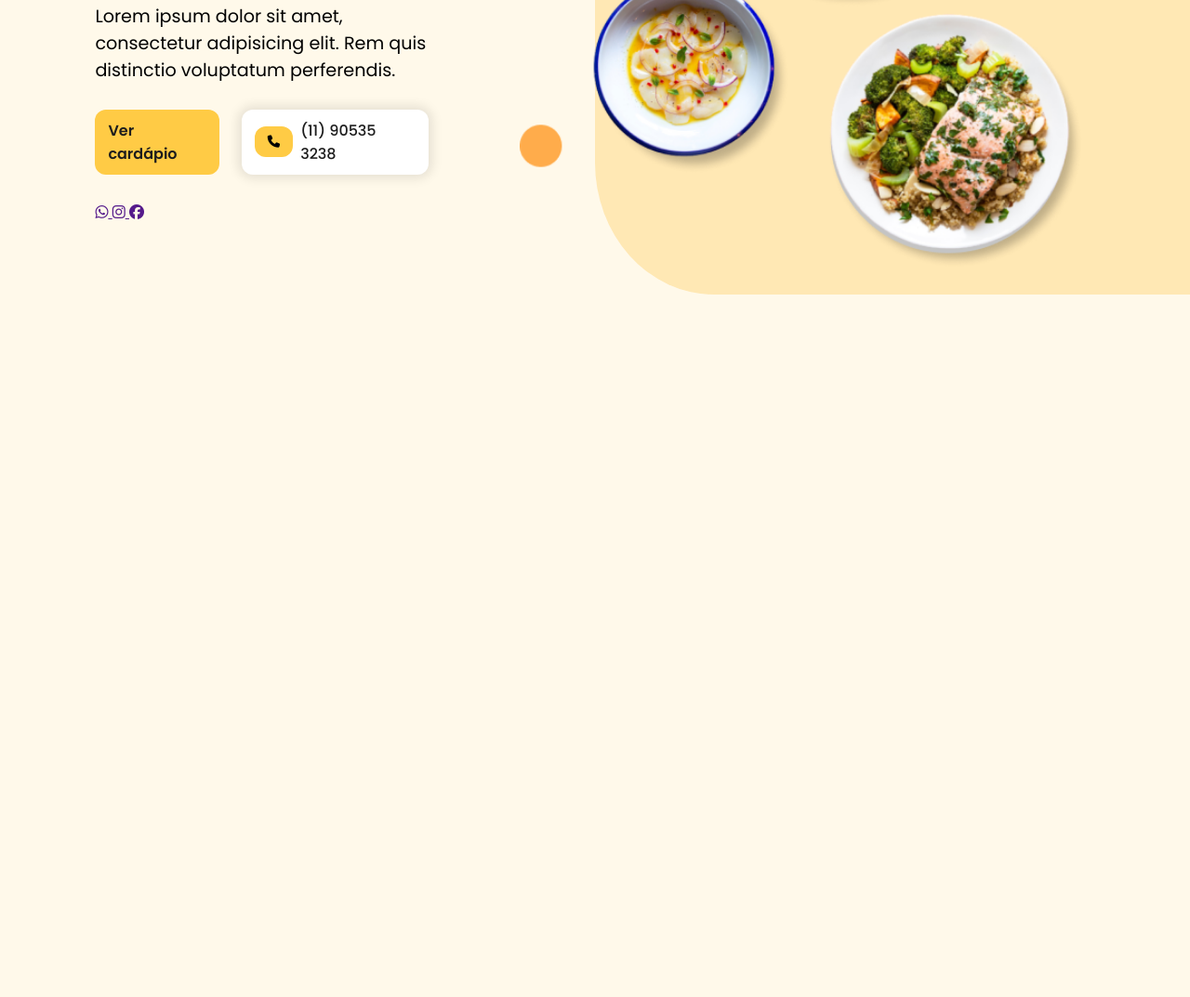
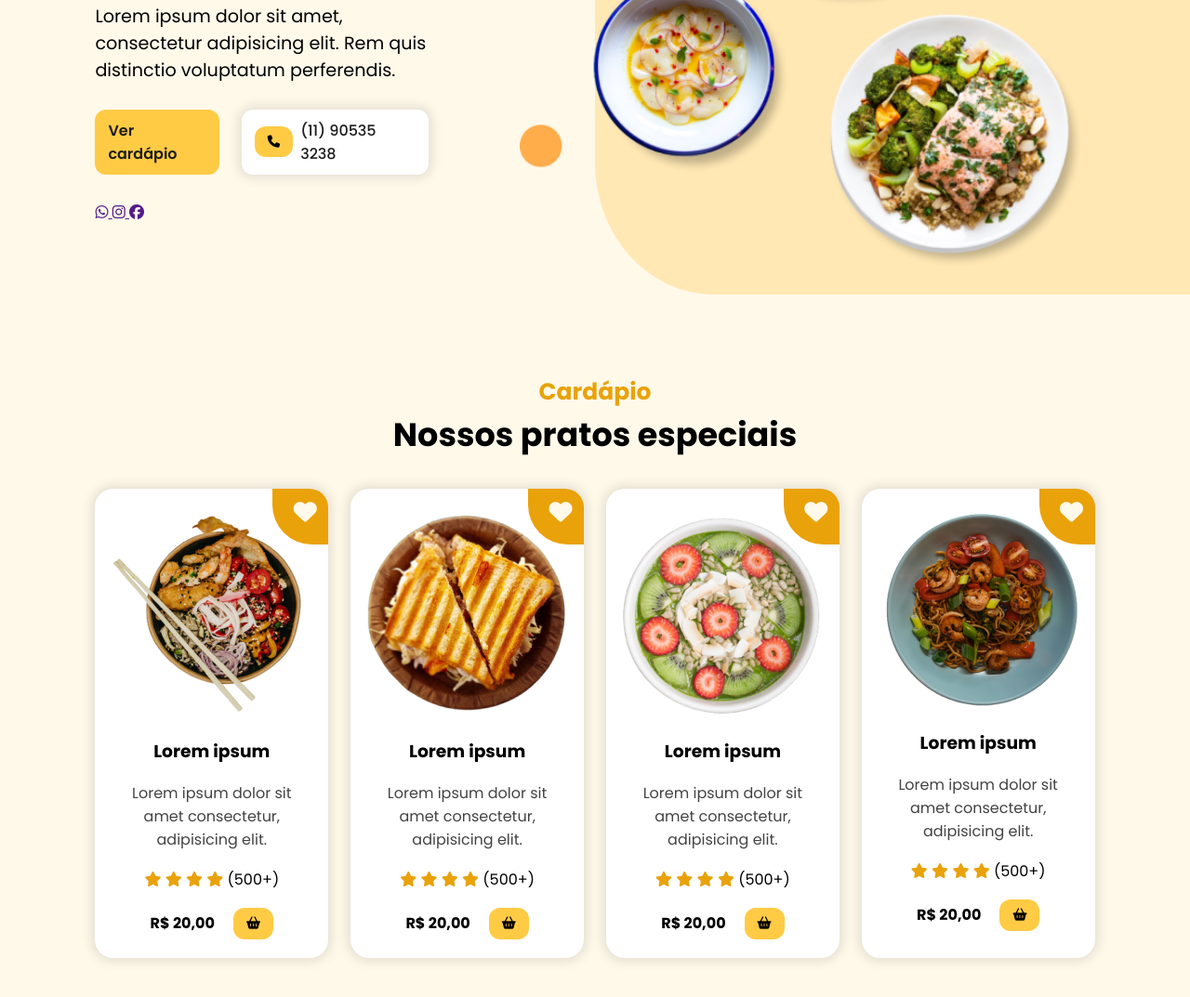
Before and after one commit to Alesilva25/Site-Restaurante, a plain HTML site: page index.html in a window 1280 px wide. Shown: the part 473-1546 px from the top of the page at 93% size. Before the commit the page ends 800 px from the top, so only its background shows below. Drawn offline with nearby package versions, Linux system fonts and the light colour scheme; a script that the page names is missing.

Commit message:
cardápio

```diff
--- a/index.html
+++ b/index.html
@@ -1,4 +1,8 @@
-<!--Parei em 43:04-->
+<!--
+Parei em 57:41
+https://www.youtube.com/watch?v=8V3mw1w6h0U&t=2584s
+-->
+
 <!DOCTYPE html>
 <html lang="pt-br">
 <head>
@@ -8,6 +12,7 @@
     <link rel="stylesheet" href="src/styles/styles.css">
     <link rel="stylesheet" href="src/styles/header.css">
     <link rel="stylesheet" href="src/styles/home.css">
+    <link rel="stylesheet" href="src/styles/menu.css">
 
     <script src="https://cdnjs.cloudflare.com/ajax/libs/jquery/3.7.1/jquery.min.js" integrity="sha512-v2CJ7UaYy4JwqLDIrZUI/4hqeoQieOmAZNXBeQyjo21dadnwR+8ZaIJVT8EE2iyI61OV8e6M8PP2/4hpQINQ/g==" crossorigin="anonymous" referrerpolicy="no-referrer"></script>
     <title>Meu Restaurante</title>
@@ -106,6 +111,135 @@
                 <img src="imagens/hero.png" alt="">
             </div>
         </section>
+
+        <section id="menu">
+            <h2 class="section-title">Cardápio</h2>
+            <h3 class="section-subtitle">Nossos pratos especiais</h3>
+
+            <div id="dishes">
+                <div class="dish">
+                    <div class="dish-heart">
+                        <i class="fa-solid fa-heart"></i>
+                    </div>
+
+                    <img src="imagens/dish.png" class="dish-image" alt="">
+
+                    <h3 class="dish-title">
+                        Lorem ipsum
+                    </h3>
+
+                    <span class="dish-description">
+                        Lorem ipsum dolor sit amet consectetur, adipisicing elit.
+                    </span>
+
+                    <div class="dish-rate">
+                        <i class="fa-solid fa-star"></i>
+                        <i class="fa-solid fa-star"></i>
+                        <i class="fa-solid fa-star"></i>
+                        <i class="fa-solid fa-star"></i>
+                        <span>(500+)</span>
+                    </div>
+
+                    <div class="dish-price">
+                        <h4>R$ 20,00</h4>
+                        <button class="btn-default">
+                            <i class="fa-solid fa-basket-shopping"></i>
+                        </button>
+                    </div>
+                </div>
+
+                <div class="dish">
+                    <div class="dish-heart">
+                        <i class="fa-solid fa-heart"></i>
+                    </div>
+
+                    <img src="imagens/dish2.png" class="dish-image" alt="">
+
+                    <h3 class="dish-title">
+                        Lorem ipsum
+                    </h3>
+
+                    <span class="dish-description">
+                        Lorem ipsum dolor sit amet consectetur, adipisicing elit.
+                    </span>
+
+                    <div class="dish-rate">
+                        <i class="fa-solid fa-star"></i>
+                        <i class="fa-solid fa-star"></i>
+                        <i class="fa-solid fa-star"></i>
+                        <i class="fa-solid fa-star"></i>
+                        <span>(500+)</span>
+                    </div>
+
+                    <div class="dish-price">
+                        <h4>R$ 20,00</h4>
+                        <button class="btn-default">
+                            <i class="fa-solid fa-basket-shopping"></i>
+                        </button>
+                    </div>
+                </div>
+                <div class="dish">
+                    <div class="dish-heart">
+                        <i class="fa-solid fa-heart"></i>
+                    </div>
+
+                    <img src="imagens/dish3.png" class="dish-image" alt="">
+
+                    <h3 class="dish-title">
+                        Lorem ipsum
+                    </h3>
+
+                    <span class="dish-description">
+                        Lorem ipsum dolor sit amet consectetur, adipisicing elit.
+                    </span>
+
+                    <div class="dish-rate">
+                        <i class="fa-solid fa-star"></i>
+                        <i class="fa-solid fa-star"></i>
+                        <i class="fa-solid fa-star"></i>
+                        <i class="fa-solid fa-star"></i>
+                        <span>(500+)</span>
+                    </div>
+
+                    <div class="dish-price">
+                        <h4>R$ 20,00</h4>
+                        <button class="btn-default">
+                            <i class="fa-solid fa-basket-shopping"></i>
+                        </button>
+                    </div>
+                </div>
+                <div class="dish">
+                    <div class="dish-heart">
+                        <i class="fa-solid fa-heart"></i>
+                    </div>
+
+                    <img src="imagens/dish4.png" class="dish-image" alt="">
+
+                    <h3 class="dish-title">
+                        Lorem ipsum
+                    </h3>
+
+                    <span class="dish-description">
+                        Lorem ipsum dolor sit amet consectetur, adipisicing elit.
+                    </span>
+
+                    <div class="dish-rate">
+                        <i class="fa-solid fa-star"></i>
+                        <i class="fa-solid fa-star"></i>
+                        <i class="fa-solid fa-star"></i>
+                        <i class="fa-solid fa-star"></i>
+                        <span>(500+)</span>
+                    </div>
+
+                    <div class="dish-price">
+                        <h4>R$ 20,00</h4>
+                        <button class="btn-default">
+                            <i class="fa-solid fa-basket-shopping"></i>
+                        </button>
+                    </div>
+                </div>
+            </div>
+        </section>
     </main>
 
     <script src="src/javascript/script.js"></script>
--- /dev/null
+++ b/src/styles/menu.css
@@ -0,0 +1,79 @@
+#menu {
+    display: flex;
+    flex-direction: column;
+    align-items: center;
+    justify-content: center;
+    min-height: 100vh;
+}
+
+#dishes {
+    width: 100%;
+    display: flex;
+    justify-content: center;
+    gap: 24px;
+    margin-top: 32px;
+}
+
+.dish {
+    display: flex;
+    flex-direction: column;
+    align-items: center;
+    border-radius: 20px;
+    gap: 18px;
+    width: 25%;
+    padding: 20px;
+    background-color: #ffffff;
+    box-shadow: 0 0 12px 4px rgba(0, 0, 0, 0.1);
+    position: relative;
+    overflow: hidden;
+}
+
+.dish-heart {
+    position: absolute;
+    background-color: #e9a209;
+    display: flex;
+    align-items: center;
+    justify-content: center;
+    font-size: 1.563rem;
+    color: #fff9ea;
+    width: 70px;
+    height: 70px;
+    right: -10px;
+    top: -10px;
+    border-radius: 0 37.5px 0 42.5px;
+}
+
+.dish-description {
+    color: #434343;
+    text-align: center;
+}
+
+.dish-rate i {
+    color: #e9a209;
+}
+
+.dish-price {
+    display: flex;
+    align-items: center;
+    gap: 20px;
+}
+
+@media screen and (max-width: 1170px) {
+    #dishes {
+        flex-wrap: wrap;
+        justify-content: center;
+    }
+
+    .dish {
+        width: calc(50% - 12px);
+}
+}
+
+@media screen and (max-width: 600px) {
+    .dish {
+        width: 100%;
+}
+    #menu .section-subtitle {
+        text-align: center;
+    }
+}
--- a/src/styles/styles.css
+++ b/src/styles/styles.css
@@ -56,3 +56,13 @@ section {
 .social_media_buttons a:hover{
     box-shadow: 0 0 12px 8px rgba(0, 0, 0, 0, 0.1);
 }
+
+
+.section-title {
+    color: #e9a209;
+    font-size: 1.563rem;
+}
+
+.section-subtitle {
+    font-size: 2.1875rem;
+}
```
